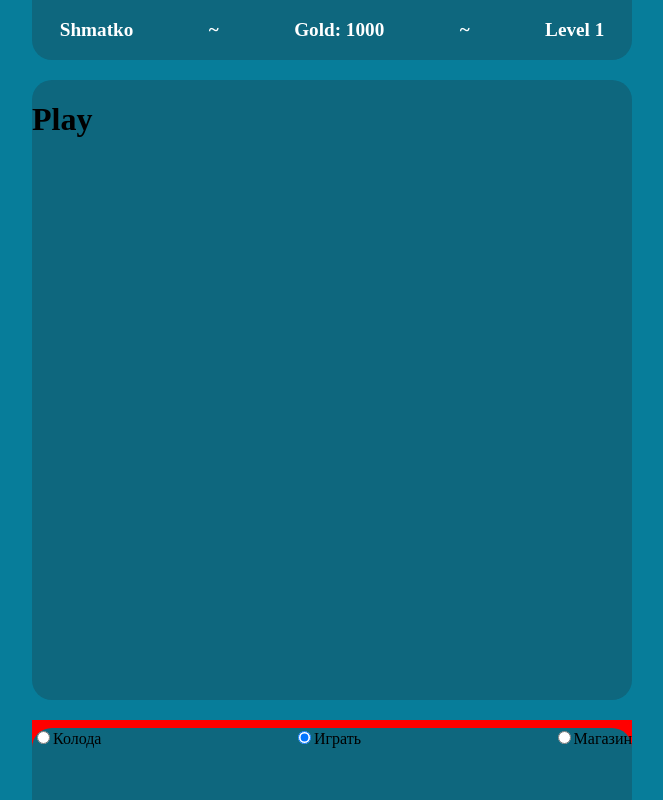
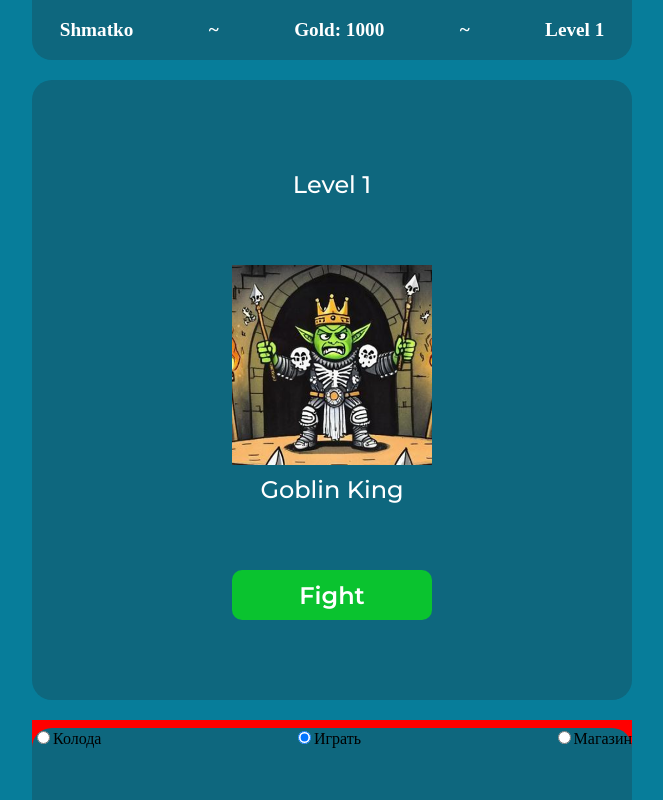
Before and after one commit to chikibambony137/YetAnotherCardGame, a Vue app: page / in a window 1280 px wide. Shown: the whole page, without its empty margins (308-971 px from the left). Built offline with nearby package versions, Linux system fonts and the light colour scheme.

Commit message:
style menu play page

```diff
--- /dev/null
+++ b/src/components/buttons/PlayButton.vue
@@ -0,0 +1,30 @@
+<template>
+  <button class="play-button">
+    Fight
+  </button>
+</template>
+
+<script setup>
+
+</script>
+
+<style lang="scss" scoped>
+@use '../../assets/scss/var.scss';
+
+.play-button {
+    width: 100%;
+    height: 50px;
+
+    padding: 5px;
+    box-sizing: border-box;
+    border: 0;
+    border-radius: 10px;
+
+    font-family: var.$default-font-family;
+    color: var.$default-text-color;
+    font-weight: 600;
+    font-size: 1.5rem;
+
+    background-color: var.$main-button-color;
+}
+</style>
--- a/src/pages/Menu.vue
+++ b/src/pages/Menu.vue
@@ -48,6 +48,8 @@ import Nav from '../components/blocks/menu/Nav.vue';
 .menu__view {
     display: flex;
     flex-grow: 1;
+    justify-content: center;
+    align-items: center;
 
     border-radius: 20px;
 
--- a/src/pages/menu/Play.vue
+++ b/src/pages/menu/Play.vue
@@ -1,13 +1,51 @@
 <template>
-    <div>
-      <h1>Play</h1>
+  <div class="menu__play play">
+    <h2 class="play__level">Level 1</h2>
+
+    <div class="play__boss boss">
+      <img
+        class="boss__img"
+        src="../../assets/content/boss/GoblinKing.png"
+        alt="GoblinKing.png" />
+      <h2 class="boss__name">Goblin King</h2>
     </div>
-  </template>
 
-  <script setup>
+    <PlayButton class="play__play-button"></PlayButton>
+  </div>
+</template>
 
-  </script>
+<script setup>
+import PlayButton from "../../components/buttons/PlayButton.vue";
+</script>
 
-  <style scoped lang="scss">
+<style scoped lang="scss">
+@use "../../assets/scss/var.scss";
 
-  </style>
+h2 {
+  margin: 10px;
+  font-family: var.$default-font-family;
+  font-weight: 500;
+}
+
+.menu__play {
+  display: flex;
+  flex-direction: column;
+  align-items: center;
+  justify-self: center;
+  gap: 7vh;
+
+  color: var.$default-text-color;
+}
+
+.play__boss {
+  display: flex;
+  flex-direction: column;
+  align-items: center;
+  justify-self: center;
+}
+
+.boss__img {
+  width: 200px;
+  height: auto;
+}
+</style>
```
Also changed, not shown: src/assets/content/boss/GoblinKing.png (added).
